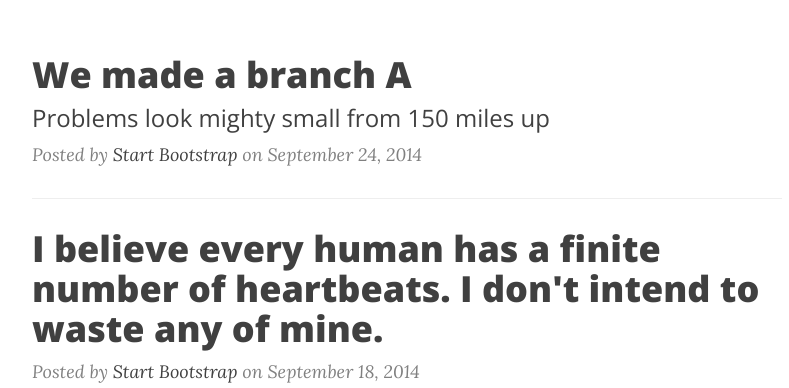
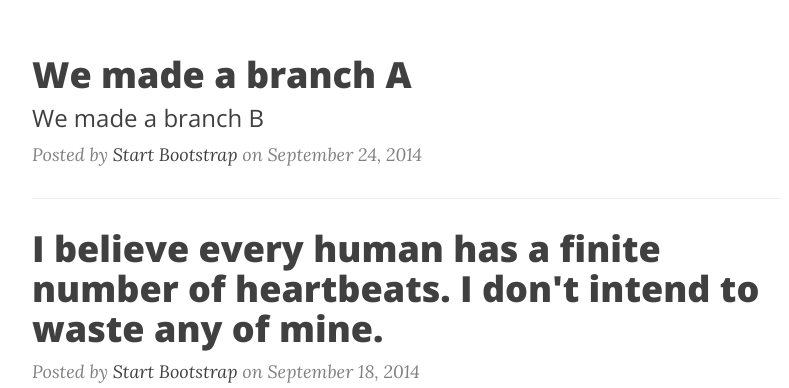
Before and after one commit to Kauress/code, a plain HTML site: page index.html in a window 1280 px wide. Shown: the part 473-861 px from the top of the page, without its empty margins (233-1022 px from the left). Drawn offline with nearby package versions, Linux system fonts and the light colour scheme.

Commit message:
added heading for B and merged A

```diff
--- a/index.html
+++ b/index.html
@@ -97,7 +97,7 @@
                          We made a branch A
                         </h2>
                         <h3 class="post-subtitle">
-                            Problems look mighty small from 150 miles up
+                            We made a branch B
                         </h3>
                     </a>
                     <p class="post-meta">Posted by <a href="#">Start Bootstrap</a> on September 24, 2014</p>
```
